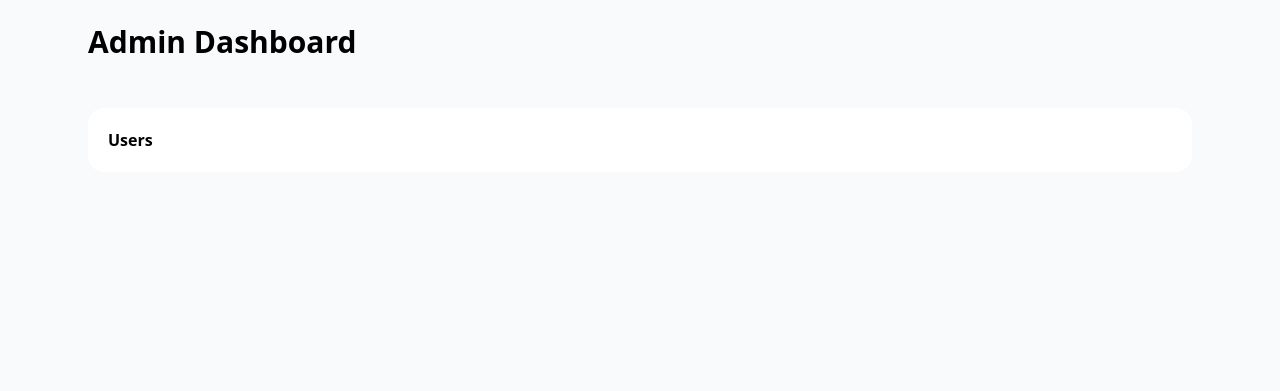
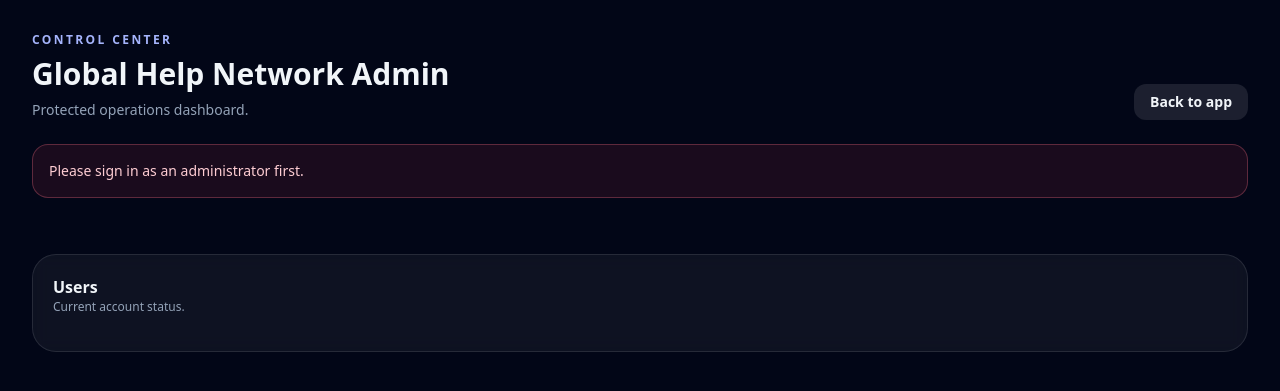
Before and after one commit to adilmeertest-cmyk/Global-Help-Network, a FastAPI app: template templates/admin.html in a window 1280 px wide. Shown: the top 391 px of the page. Run offline with FastAPI, Linux system fonts and the light colour scheme; the template is opened without the code that fills it, so the values that code supplies are empty; parts of the project's set-up code (start-up, migrations or seed data) failed here and were passed over; some libraries are stand-ins or nearby versions.

Commit message:
fix admin page auth token and redesign admin fallback page

```diff
--- a/templates/admin.html
+++ b/templates/admin.html
@@ -1 +1,39 @@
-<!doctype html><html><head><meta name="viewport" content="width=device-width,initial-scale=1"><script src="https://cdn.tailwindcss.com"></script></head><body class="bg-slate-50"><main class="max-w-6xl mx-auto p-6"><h1 class="text-3xl font-black">Admin Dashboard</h1><div id="stats" class="grid grid-cols-2 md:grid-cols-4 gap-3 mt-6"></div><div class="bg-white rounded-2xl p-5 mt-6"><h2 class="font-bold">Users</h2><div id="users"></div></div></main><script>const h={Authorization:'Bearer '+localStorage.access_token};Promise.all([fetch('/api/v1/admin/dashboard/stats',{headers:h}),fetch('/api/v1/admin/users',{headers:h})]).then(async([a,b])=>{let s=await a.json(),u=await b.json();stats.innerHTML=Object.entries(s.data||{}).map(([k,v])=>`<div class="bg-white p-4 rounded-xl"><b>${v}</b><small>${k}</small></div>`).join('');users.innerHTML=(u.data||[]).map(x=>`<div class="border-b py-2">${x.username} — ${x.account_status}</div>`).join('')})</script></body></html>
+<!doctype html>
+<html lang="en">
+<head>
+  <meta charset="utf-8">
+  <meta name="viewport" content="width=device-width,initial-scale=1">
+  <title>Global Help Network — Admin</title>
+  <script src="https://cdn.tailwindcss.com"></script>
+</head>
+<body class="min-h-screen bg-slate-950 text-slate-100">
+  <main class="mx-auto max-w-7xl p-5 sm:p-8">
+    <div class="flex flex-col gap-4 sm:flex-row sm:items-end sm:justify-between">
+      <div><p class="text-xs font-bold uppercase tracking-[0.2em] text-indigo-300">Control center</p><h1 class="mt-2 text-3xl font-black">Global Help Network Admin</h1><p class="mt-2 text-sm text-slate-400">Protected operations dashboard.</p></div>
+      <a href="/" class="rounded-xl bg-white/10 px-4 py-2 text-sm font-bold hover:bg-white/15">Back to app</a>
+    </div>
+    <div id="error" class="mt-6 hidden rounded-2xl border border-rose-400/30 bg-rose-500/10 p-4 text-sm text-rose-200"></div>
+    <section id="stats" class="mt-7 grid grid-cols-2 gap-3 md:grid-cols-3 lg:grid-cols-6"></section>
+    <section class="mt-7 rounded-3xl border border-white/10 bg-white/5 p-5 backdrop-blur">
+      <div class="flex items-center justify-between"><div><h2 class="font-black">Users</h2><p class="text-xs text-slate-400">Current account status.</p></div></div>
+      <div id="users" class="mt-4 overflow-auto"></div>
+    </section>
+  </main>
+<script>
+const token=localStorage.getItem('ghn_access_token');
+const headers=token?{Authorization:'Bearer '+token}:{};
+const errorBox=document.getElementById('error');
+async function load(){
+  if(!token){errorBox.textContent='Please sign in as an administrator first.';errorBox.classList.remove('hidden');return}
+  try{
+    const [a,b]=await Promise.all([fetch('/api/v1/admin/dashboard/stats',{headers}),fetch('/api/v1/admin/users',{headers})]);
+    const s=await a.json(),u=await b.json();
+    if(!a.ok||!b.ok) throw new Error(s.detail||u.detail||'Admin access required');
+    stats.innerHTML=Object.entries(s.data||{}).map(([k,v])=>`<div class="rounded-2xl border border-white/10 bg-white/5 p-4"><b class="text-2xl">${v}</b><p class="mt-1 text-xs text-slate-400">${k.replaceAll('_',' ')}</p></div>`).join('');
+    users.innerHTML=(u.data||[]).map(x=>`<div class="flex items-center justify-between gap-4 border-t border-white/10 py-3"><div><b>${x.name||x.username}</b><p class="text-xs text-slate-400">@${x.username} · ${x.email||''}</p></div><span class="rounded-full bg-white/10 px-3 py-1 text-xs font-bold">${x.account_status}</span></div>`).join('')||'<p class="py-6 text-sm text-slate-400">No users found.</p>';
+  }catch(e){errorBox.textContent=e.message;errorBox.classList.remove('hidden')}
+}
+load();
+</script>
+</body>
+</html>
```
